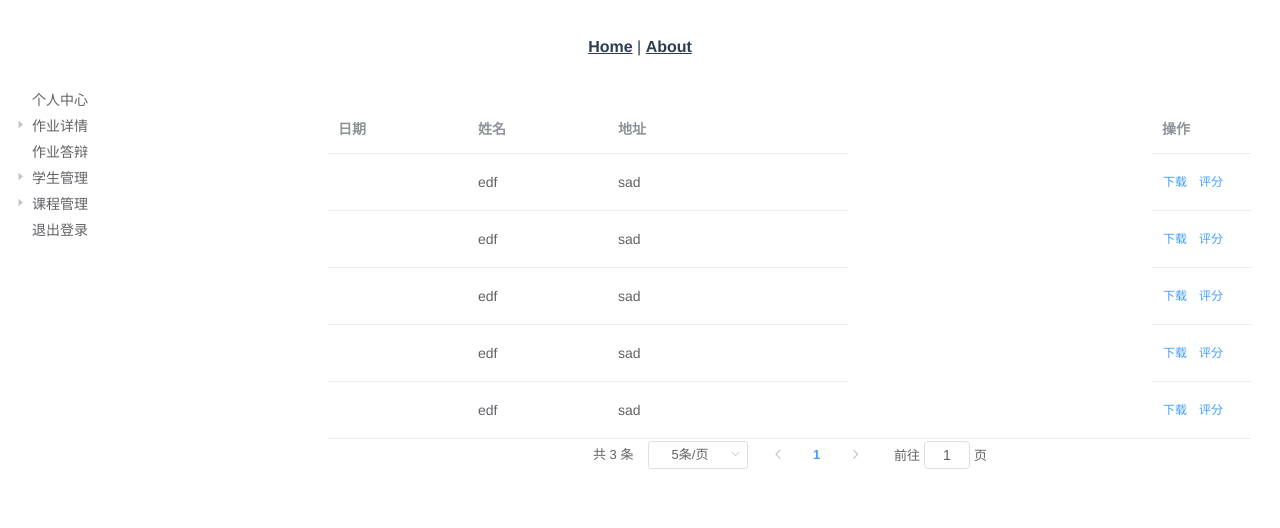
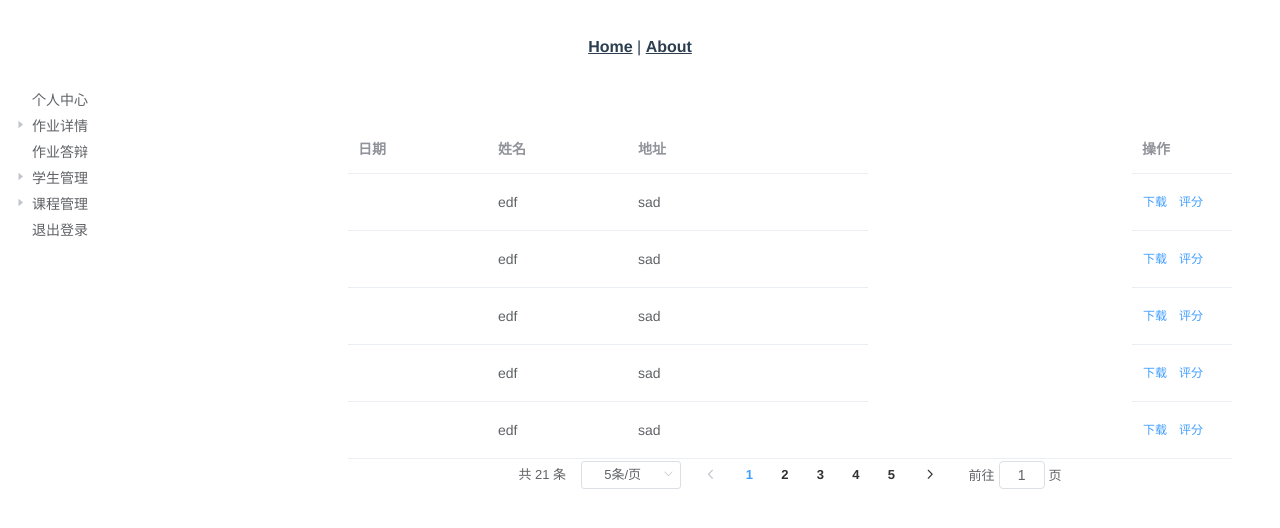
Before and after one commit to TouchFishBoys/WorkManagerClient, a Vue app: page /main in a window 1280 px wide. Shown: the top 528 px of the page. Built offline with nearby package versions, Linux system fonts and the light colour scheme.

Commit message:
Update DataTable ,add page,remove page from main

```diff
--- a/src/components/DataTable.vue
+++ b/src/components/DataTable.vue
@@ -1,4 +1,5 @@
 <template>
+  <el-main>
     <el-table
       :data="
         tableData.slice((currentPage - 1) * pagesize, currentPage * pagesize)
@@ -23,11 +24,22 @@
         </template>
       </el-table-column>
     </el-table>
+
+    <el-pagination
+      @size-change="handleSizeChange"
+      @current-change="handleCurrentChange"
+      :current-page="currentPage"
+      :page-sizes="[5, 10, 20, 50]"
+      :page-size="5"
+      layout="total, sizes, prev, pager, next, jumper"
+      :total="tableData.length"
+    >
+    </el-pagination>
+  </el-main>
 </template>
 
 <script>
 export default {
-  props: ["currentPage", "pagesize"],
   data() {
     const item = {
         date: this.index,
@@ -49,9 +61,19 @@ export default {
         }
       ];
     return {
-      tableData: Array(20).fill(item),
-      tableHeader: header
+      tableData: Array(21).fill(item),
+      tableHeader: header,
+      currentPage: 1,
+      pagesize: 5
     };
+  },
+  methods: {
+    handleCurrentChange(val) {
+      this.currentPage = val;
+    },
+    handleSizeChange(val) {
+      this.pagesize = val;
+    }
   }
 };
 </script>
--- a/src/views/Main.vue
+++ b/src/views/Main.vue
@@ -2,18 +2,8 @@
   <el-container>
     <el-aside><menuList></menuList></el-aside>
     <el-main>
-      <dataList :currentPage="currentPage" :pagesize="pagesize"></dataList>
-      <el-pagination
-        @size-change="handleSizeChange"
-        @current-change="handleCurrentChange"
-        :current-page="currentPage"
-        :page-sizes="[5, 10, 20, 50]"
-        :page-size="5"
-        layout="total, sizes, prev, pager, next, jumper"
-        :total="totalNum"
-      >
-      </el-pagination
-    ></el-main>
+      <dataList></dataList>
+    </el-main>
   </el-container>
 </template>
 
@@ -26,19 +16,7 @@ export default {
     dataList
   },
   data() {
-    return {
-      currentPage: 1,
-      pagesize: 5,
-      totalNum: 3
-    };
-  },
-  methods: {
-    handleCurrentChange(val) {
-      this.currentPage = val;
-    },
-    handleSizeChange(val) {
-      this.pagesize = val;
-    }
+    return {};
   }
 };
 </script>
```
Lines whose indentation alone changed are shown as unchanged.
